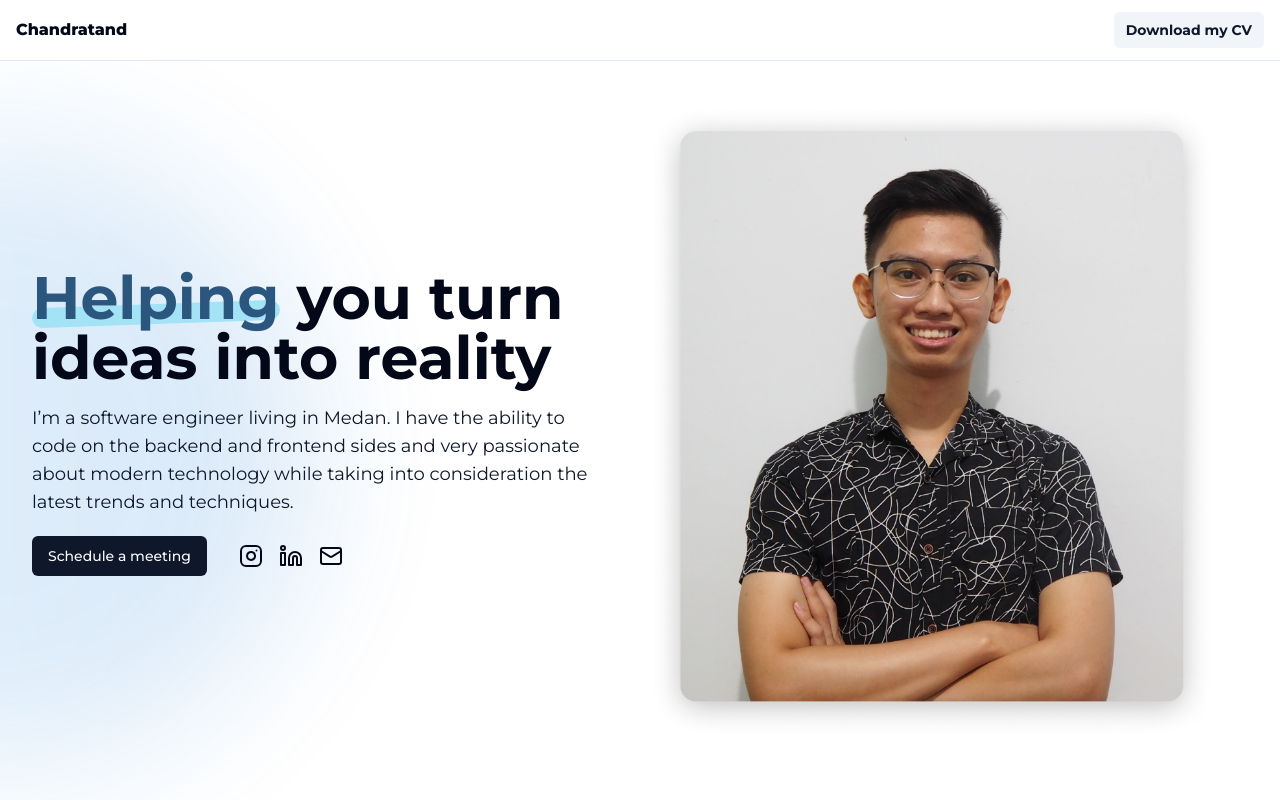
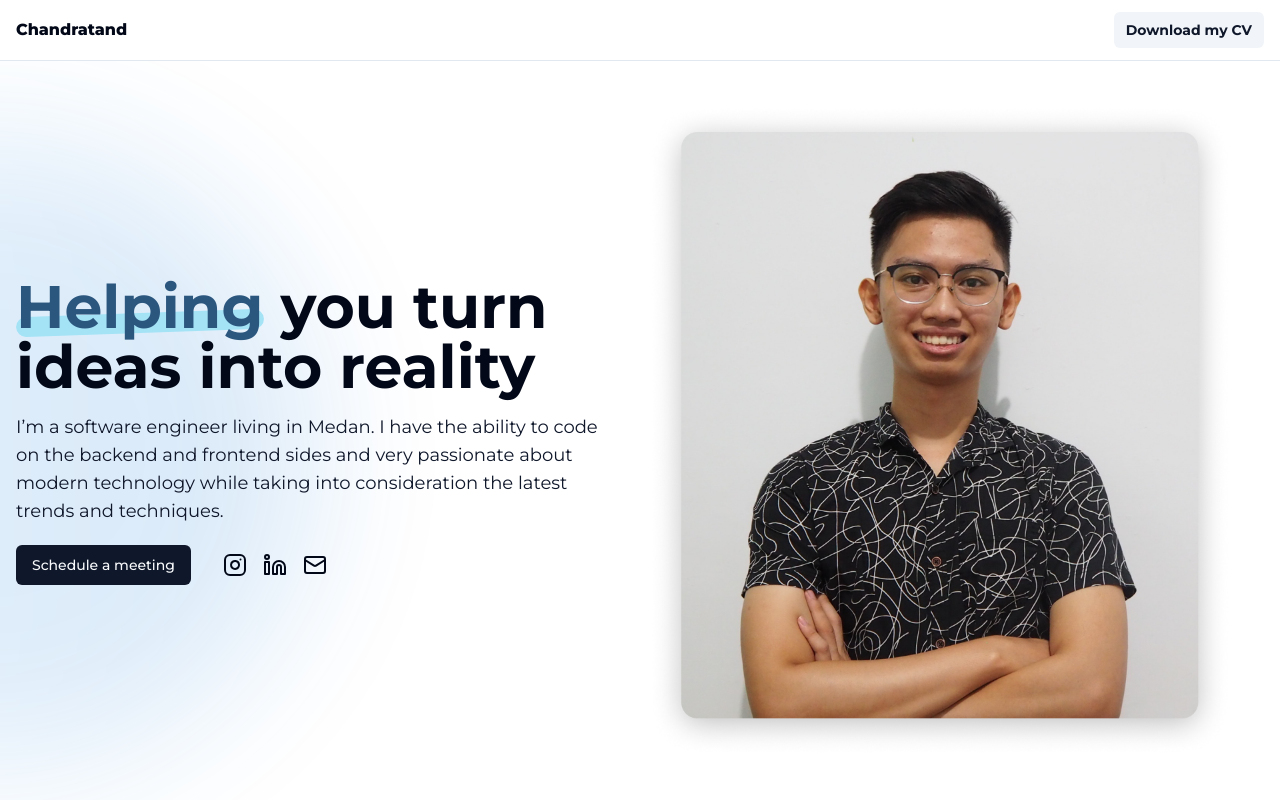
Before and after one commit to Chandratand/porto, a Next.js app: page / in a window 1280 px wide. Shown: the top 800 px of the page. Built offline with nearby package versions, Linux system fonts and the light colour scheme; what tailwindcss-debug-screens would draw is missing.

Commit message:
style: change container default padding into 1rem

```diff
--- a/tailwind.config.ts
+++ b/tailwind.config.ts
@@ -7,7 +7,7 @@ const config = {
   theme: {
     container: {
       center: true,
-      padding: '2rem',
+      padding: '1rem',
       screens: {
         '2xl': '1400px',
       },
```
